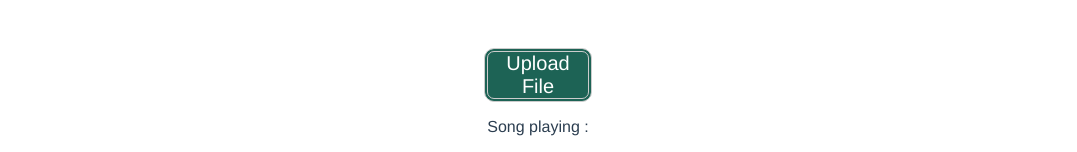
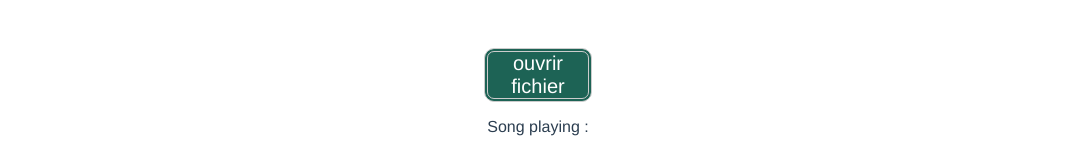
Before and after one commit to MariusBoucard/scriptgenerator, a Vue app: page / in a window 1280 px wide. Shown: the part 248-400 px from the top of the page, without its empty margins (102-1179 px from the left). Built offline with nearby package versions, Linux system fonts and the light colour scheme.

Commit message:
lets add electron

```diff
--- a/src/components/PlaySoundComponent.vue
+++ b/src/components/PlaySoundComponent.vue
@@ -19,8 +19,8 @@
 
     <div class="container">
       <div class="button-wrap">
-        <label class="buttonbis" for="upload" @click="onFileChange">Upload File</label>
-        <input id="upload"  type="file" @change="onFileChange" style="visibility:hidde n; width:0px">
+        <label class="buttonbis" for="upload" > ouvrir fichier </label>
+        <input id="upload"  type="file" @change="onFileChange" style="visibility:hidden ; width:0px">
       </div>
     </div>
     <p style="font-weight: 300;">Song playing : {{ this.songPlaying }}</p>
@@ -127,6 +127,9 @@
 import Flag from '@/class/Flag';
 import PartiesSong from '@/class/PartiesSong'
 export default {
+  mount(){
+      this.songPath = JSON.parse(localStorage.getItem('songList'))
+  },
   data() {
     return {
       currentTime: 0,
@@ -312,13 +315,11 @@ export default {
         this.endPlusProcheZone(this.getTime())
         this.zoneList.push(new PartiesSong(this.songZoneName[5], this.getTime(), this.colorZone[5]))
         //TODO if added entre 2, il faut set direct la fin ici dans une fonciton pour assurer de pas avoir de nulls dans le bail
-        console.log(this.zoneList)
       }
       if (String(event.keyCode) === this.ZoneKey[6]) {
         this.endPlusProcheZone(this.getTime())
         this.zoneList.push(new PartiesSong(this.songZoneName[6], this.getTime(), this.colorZone[6]))
         //TODO if added entre 2, il faut set direct la fin ici dans une fonciton pour assurer de pas avoir de nulls dans le bail
-        console.log(this.zoneList)
       }
     },
     getTime() {
@@ -380,9 +381,10 @@ export default {
     onFileChange(event) {
       const file = event.target.files[0];
       const reader = new FileReader();
-      this.songPath.push(file)
+      this.songPath.push(file.path)
       this.songPlaying = file.name
       this.audioPlayer = this.$refs.audioPlayer; // Get a reference to the audio player
+      localStorage.setItem('songList',JSON.stringify(this.songPath))
 
       reader.onload = (event) => {
         this.audioPlayer.src = event.target.result;
```
